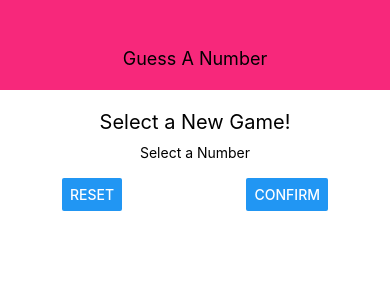
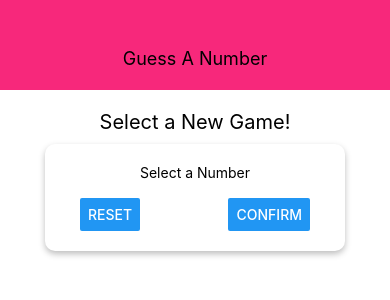
Before and after one commit to abhinavks3112/GuessANumber, a React Native app: screen / in a window 390 px wide. Shown: the top 300 px of the page. Built offline with nearby package versions, Linux system fonts and the light colour scheme.

Commit message:
Styled the view as card

```diff
--- a/screens/StartGameScreen.js
+++ b/screens/StartGameScreen.js
@@ -1,5 +1,11 @@
 import React from 'react';
-import { View, Text, TextInput, Button, StyleSheet } from 'react-native';
+import {
+    View,
+    Text,
+    TextInput,
+    Button,
+    StyleSheet
+} from 'react-native';
 
 const StartGameScreen = () => {
     return (
@@ -29,8 +35,16 @@ const styles = StyleSheet.create({
     },
     inputContainer: {
         width: 300,
-        maxWidth: '80%',
-        alignItems: 'center'
+        maxWidth: '90%',
+        alignItems: 'center',
+        shadowColor: 'black',
+        shadowOpacity: 0.26,
+        shadowRadius: 6,
+        shadowOffset: { width: 0, height: 3 },
+        backgroundColor: 'white',
+        elevation: 10,
+        padding: 20,
+        borderRadius: 10
     },
     buttonContainerStyle: {
         flexDirection: 'row',
```
